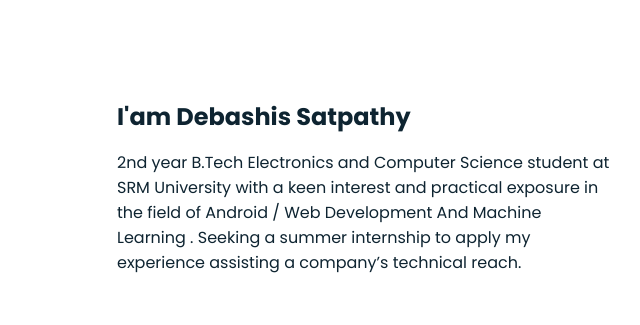
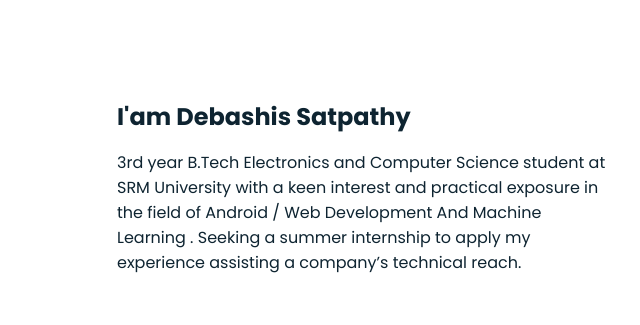
Before and after one commit to satpathyy/satpathyy.github.io, a plain HTML site: page index.html in a window 1280 px wide. Shown: the part 1042-1367 px from the top of the page, 539-1179 px from the left. Drawn offline with nearby package versions, Linux system fonts and the light colour scheme.

Commit message:
Update index.html

```diff
--- a/index.html
+++ b/index.html
@@ -66,7 +66,7 @@
 
                     <div>
                         <h2 class="about__subtitle">I'am Debashis Satpathy</h2>
-                        <p class="about__text">2nd year B.Tech Electronics and Computer Science student at SRM University with a keen interest and practical exposure in the field of  Android / Web Development And Machine Learning . Seeking a summer internship to apply my experience assisting a company’s technical reach.
+                        <p class="about__text">3rd year B.Tech Electronics and Computer Science student at SRM University with a keen interest and practical exposure in the field of  Android / Web Development And Machine Learning . Seeking a summer internship to apply my experience assisting a company’s technical reach.
 
                             </p>
                     </div>
```
